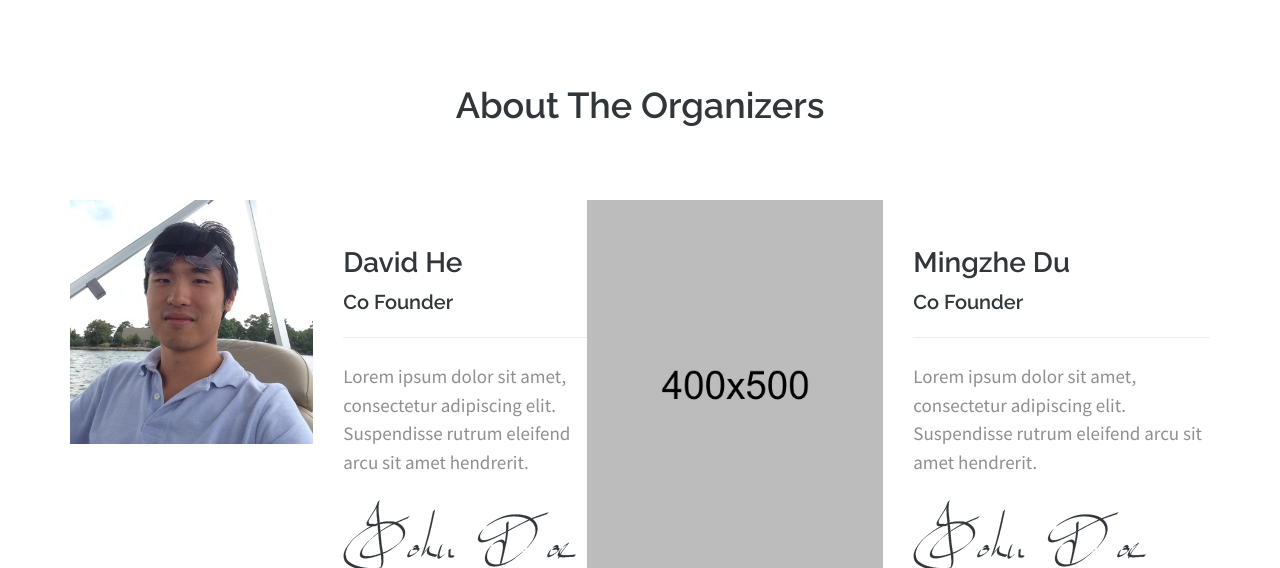
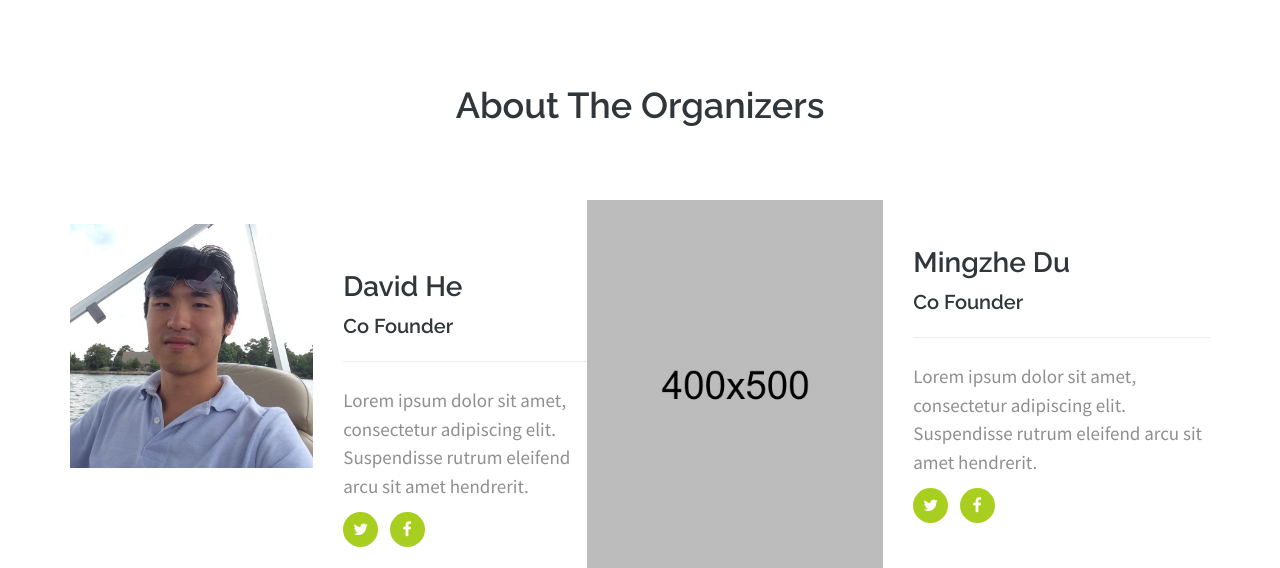
Before and after one commit to hedukor/hedukor.com, a Python web app: template src/templates/index.html in a window 1280 px wide. Shown: the part 1692-2260 px from the top of the page. Run offline with Jinja, Linux system fonts and the light colour scheme; the template is opened without the code that fills it, so the values that code supplies are empty.

Commit message:
commenting out signature add pic

```diff
--- a/src/templates/index.html
+++ b/src/templates/index.html
@@ -210,7 +210,7 @@
           <h5>Co Founder</h5>
           <hr>
           <p>Lorem ipsum dolor sit amet, consectetur adipiscing elit. Suspendisse rutrum eleifend arcu sit amet hendrerit.</p>
-          <img src="static/img/signature.png" alt="Host signature" class="signature">
+          <!--<img src="static/img/signature.png" alt="Host signature" class="signature">-->
 
           <!--social-->
 
@@ -237,7 +237,7 @@
           <h5>Co Founder</h5>
           <hr>
           <p>Lorem ipsum dolor sit amet, consectetur adipiscing elit. Suspendisse rutrum eleifend arcu sit amet hendrerit. </p>
-          <img src="static/img/signature.png" alt="Host signature" class="signature">
+          <!--<img src="static/img/signature.png" alt="Host signature" class="signature">-->
 
           <!--social-->
 
@@ -267,7 +267,7 @@
           <h5>Co Founder</h5>
           <hr>
           <p>Lorem ipsum dolor sit amet, consectetur adipiscing elit.  </p>
-          <img src="static/img/signature.png" alt="Host signature" class="signature">
+          <!--<img src="static/img/signature.png" alt="Host signature" class="signature">-->
 
           <!--social-->
 
@@ -287,14 +287,14 @@
     <!--host info-->
 
     <div class="row">
-      <div class="col-md-6 text-center"> <img src="static/img/host.jpg" alt="Host Name"> </div>
+      <div class="col-md-6 text-center"> <img src="static/img/bhanu.jpg" alt="Host Name"> </div>
       <div class="col-md-6">
         <article>
           <h4>Bhanu Korremula</h4>
           <h5>Co Founder</h5>
           <hr>
           <p>Bhanu is a full stack developer with deep knowledge in various technologies. Likes to solve problems, develop cool products and teach technology.</p>
-          <img src="static/img/signature.png" alt="Host signature" class="signature">
+          <!--<img src="static/img/signature.png" alt="Host signature" class="signature">-->
 
           <!--social-->
 
```
